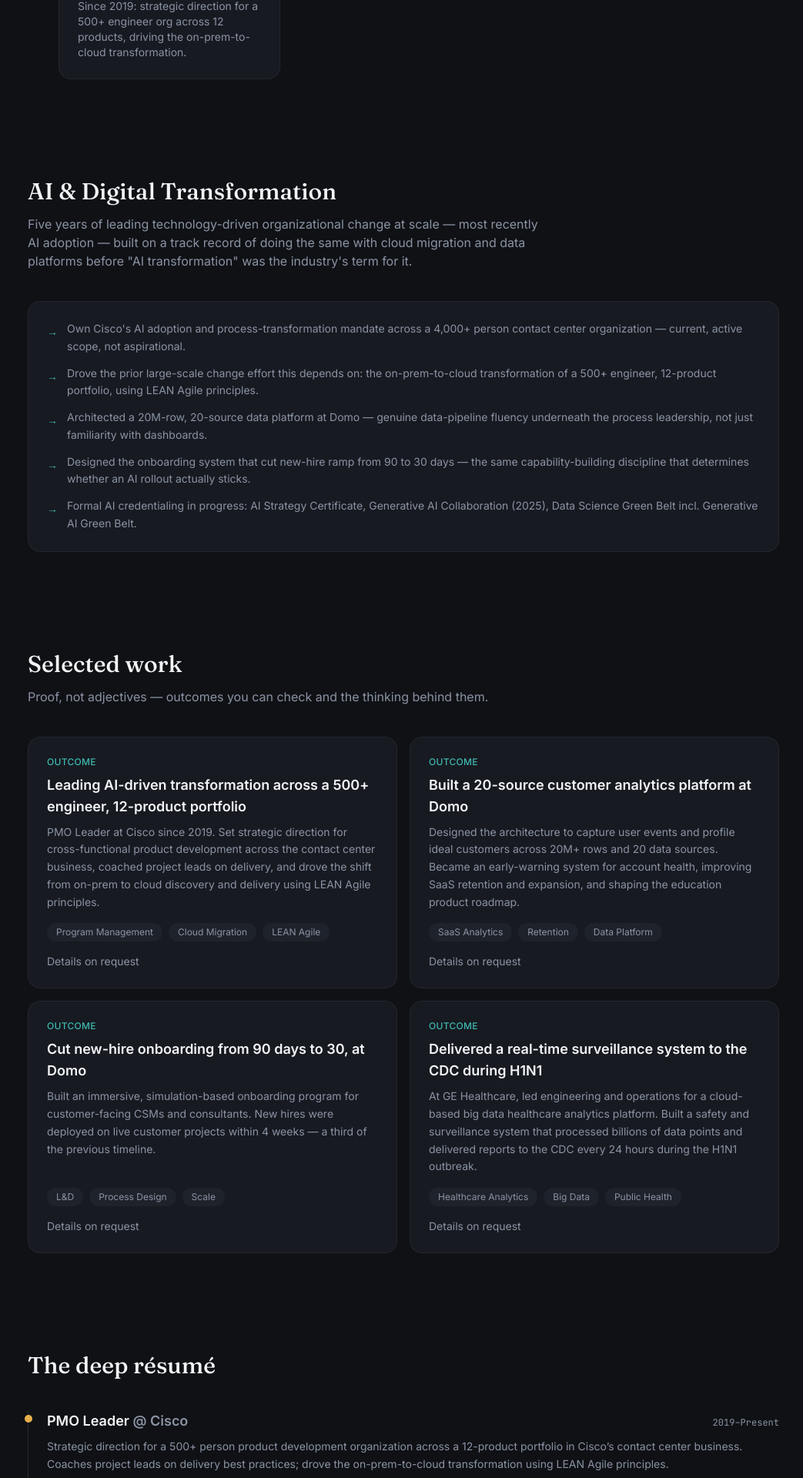
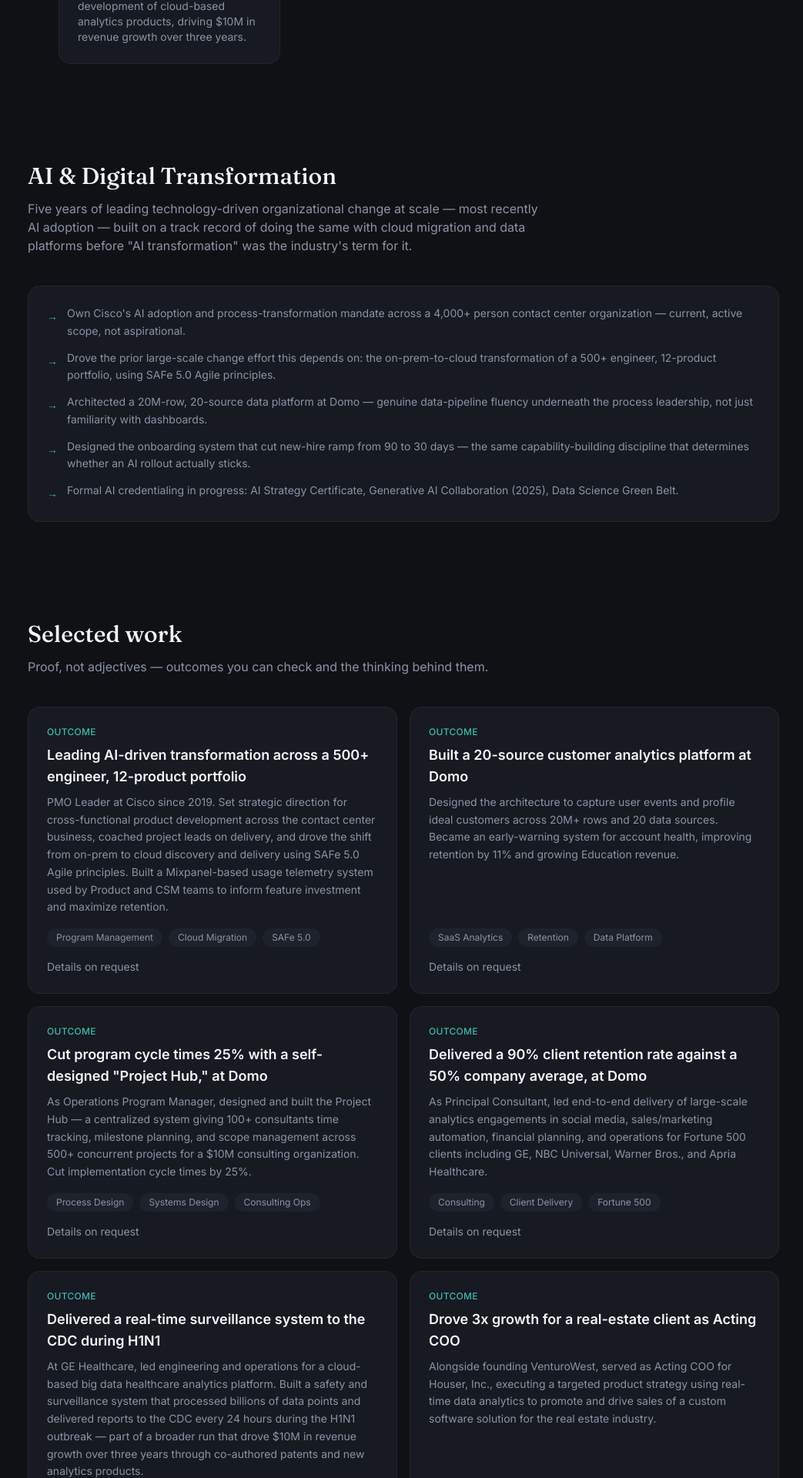
Before and after one commit to ammoncookson-ai/ammon-resume, a React (Vite) app: page / in a window 1280 px wide. Shown: the part 877-2797 px from the top of the page at 77% size, without its empty margins (116-1159 px from the left). Built offline with nearby package versions, Linux system fonts and the light colour scheme; no server answers; the HTML template or start-up script is replaced by a standard one.

Commit message:
Refresh content and fit-checker background from updated resume

```diff
--- a/src/data/content.ts
+++ b/src/data/content.ts
@@ -1,8 +1,15 @@
 // ---------------------------------------------------------------------------
-// Built from Ammon Cookson's LinkedIn export (Aug 2026). Numbers and role
-// details are pulled straight from that document. Review before publishing —
-// especially `skillsMatrix.gaps`, which is a starting guess, not something
-// I should be inventing on your behalf.
+// Built from Ammon Cookson's LinkedIn export (Aug 2026) and updated Aug 30
+// 2026 from his current Word résumé. Numbers and role details are pulled
+// straight from those documents. Review before publishing — especially
+// `skillsMatrix.gaps`, which is a starting guess, not something I should be
+// inventing on your behalf.
+//
+// Note: the Word résumé this was refreshed from doesn't mention the Pul
+// Alliance / Global Child Nutrition work or the Generative AI-specific
+// certifications — I kept both since you'd confirmed them separately and
+// nothing here contradicts them, but worth double-checking they're still
+// current and worded the way you want.
 // ---------------------------------------------------------------------------
 
 export const profile = {
@@ -11,11 +18,11 @@ export const profile = {
   tagline:
     'I take large, fragmented product organizations and turn them into disciplined, AI-fluent delivery engines.',
   eyebrow: 'Program & AI Transformation Leader · Salt Lake City',
-  photo: `${import.meta.env.BASE_URL}headshot.jpg`, // TODO: add your photo at public/headshot.jpg
+  photo: `${import.meta.env.BASE_URL}headshot.jpg`,
   linkedin: 'https://www.linkedin.com/in/ammonc/',
   github: '', // no GitHub on file — Footer hides this link automatically when empty
   resumePdf: `${import.meta.env.BASE_URL}resume.pdf`, // TODO: add a PDF export at public/resume.pdf
-  contactEmail: 'ammon.cookson@icloud.com',
+  contactEmail: 'ammoncookson.ai@gmail.com',
 }
 
 export interface StatCard {
@@ -31,19 +38,19 @@ export const stats: StatCard[] = [
     detail: 'PMO Leader at Cisco, driving enterprise AI adoption and process transformation across a 4,000+ person product organization.',
   },
   {
-    value: '20M rows',
-    label: 'data platform built from scratch, at Domo',
-    detail: 'Architected a user-profiling system spanning 20 data sources (Domo, Adobe Analytics, GA, LMS) to flag at-risk accounts early and grow retention.',
+    value: '20M rows → 11%',
+    label: 'retention lift from a data platform built at Domo',
+    detail: 'Architected a user-profiling system spanning 20M+ rows across 20 data sources; improved retention 11% and grew Education revenue.',
   },
   {
     value: '90 → 30 days',
     label: 'new-hire ramp time cut, at Domo',
-    detail: 'Built simulation-based onboarding; new consultants went from a 90-day ramp to billable work in 4 weeks.',
+    detail: 'Built a dedicated onboarding program covering BI, consulting, and project-management skills for 100+ consultants — cut ramp from 90 days to 30.',
   },
   {
-    value: '12 products',
-    label: 'portfolio led inside Cisco contact center business',
-    detail: 'Since 2019: strategic direction for a 500+ engineer org across 12 products, driving the on-prem-to-cloud transformation.',
+    value: '$10M',
+    label: 'revenue growth driven at GE Healthcare',
+    detail: 'Co-authored patents and led development of cloud-based analytics products, driving $10M in revenue growth over three years.',
   },
 ]
 
@@ -61,32 +68,48 @@ export const work: WorkItem[] = [
     kind: 'Outcome',
     title: 'Leading AI-driven transformation across a 500+ engineer, 12-product portfolio',
     description:
-      'PMO Leader at Cisco since 2019. Set strategic direction for cross-functional product development across the contact center business, coached project leads on delivery, and drove the shift from on-prem to cloud discovery and delivery using LEAN Agile principles.',
-    tags: ['Program Management', 'Cloud Migration', 'LEAN Agile'],
+      'PMO Leader at Cisco since 2019. Set strategic direction for cross-functional product development across the contact center business, coached project leads on delivery, and drove the shift from on-prem to cloud discovery and delivery using SAFe 5.0 Agile principles. Built a Mixpanel-based usage telemetry system used by Product and CSM teams to inform feature investment and maximize retention.',
+    tags: ['Program Management', 'Cloud Migration', 'SAFe 5.0'],
     linkLabel: 'Details on request',
   },
   {
     kind: 'Outcome',
     title: 'Built a 20-source customer analytics platform at Domo',
     description:
-      'Designed the architecture to capture user events and profile ideal customers across 20M+ rows and 20 data sources. Became an early-warning system for account health, improving SaaS retention and expansion, and shaping the education product roadmap.',
+      'Designed the architecture to capture user events and profile ideal customers across 20M+ rows and 20 data sources. Became an early-warning system for account health, improving retention by 11% and growing Education revenue.',
     tags: ['SaaS Analytics', 'Retention', 'Data Platform'],
     linkLabel: 'Details on request',
   },
   {
     kind: 'Outcome',
-    title: 'Cut new-hire onboarding from 90 days to 30, at Domo',
+    title: 'Cut program cycle times 25% with a self-designed "Project Hub," at Domo',
     description:
-      'Built an immersive, simulation-based onboarding program for customer-facing CSMs and consultants. New hires were deployed on live customer projects within 4 weeks — a third of the previous timeline.',
-    tags: ['L&D', 'Process Design', 'Scale'],
+      'As Operations Program Manager, designed and built the Project Hub — a centralized system giving 100+ consultants time tracking, milestone planning, and scope management across 500+ concurrent projects for a $10M consulting organization. Cut implementation cycle times by 25%.',
+    tags: ['Process Design', 'Systems Design', 'Consulting Ops'],
+    linkLabel: 'Details on request',
+  },
+  {
+    kind: 'Outcome',
+    title: 'Delivered a 90% client retention rate against a 50% company average, at Domo',
+    description:
+      'As Principal Consultant, led end-to-end delivery of large-scale analytics engagements in social media, sales/marketing automation, financial planning, and operations for Fortune 500 clients including GE, NBC Universal, Warner Bros., and Apria Healthcare.',
+    tags: ['Consulting', 'Client Delivery', 'Fortune 500'],
     linkLabel: 'Details on request',
   },
   {
     kind: 'Outcome',
     title: 'Delivered a real-time surveillance system to the CDC during H1N1',
     description:
-      'At GE Healthcare, led engineering and operations for a cloud-based big data healthcare analytics platform. Built a safety and surveillance system that processed billions of data points and delivered reports to the CDC every 24 hours during the H1N1 outbreak.',
+      'At GE Healthcare, led engineering and operations for a cloud-based big data healthcare analytics platform. Built a safety and surveillance system that processed billions of data points and delivered reports to the CDC every 24 hours during the H1N1 outbreak — part of a broader run that drove $10M in revenue growth over three years through co-authored patents and new analytics products.',
     tags: ['Healthcare Analytics', 'Big Data', 'Public Health'],
+    linkLabel: 'Details on request',
+  },
+  {
+    kind: 'Outcome',
+    title: 'Drove 3x growth for a real-estate client as Acting COO',
+    description:
+      'Alongside founding VenturoWest, served as Acting COO for Houser, Inc., executing a targeted product strategy using real-time data analytics to promote and drive sales of a custom software solution for the real estate industry.',
+    tags: ['Acting COO', 'PropTech', 'Growth'],
     linkLabel: 'Details on request',
   },
 ]
@@ -101,12 +124,12 @@ export interface ResumeRole {
 
 export const resume: ResumeRole[] = [
   {
-    title: 'PMO Leader',
-    company: 'Cisco',
-    period: '2019–Present',
+    title: 'Program Management Leader',
+    company: 'Cisco Systems',
+    period: 'Aug 2019–Present',
     description:
-      'Strategic direction for a 500+ person product development organization across a 12-product portfolio in Cisco’s contact center business. Coaches project leads on delivery best practices; drove the on-prem-to-cloud transformation using LEAN Agile principles.',
-    tags: ['Program Management', 'Cloud Migration', 'LEAN Agile'],
+      'Strategic direction for a 500+ person product development organization across a 12-product portfolio in Cisco’s contact center business. Coaches project leads on delivery best practices; drove the on-prem-to-cloud transformation using SAFe 5.0 Agile principles. Built a Mixpanel-based telemetry system used by Product and CSM teams to inform feature investment and maximize retention.',
+    tags: ['Program Management', 'Cloud Migration', 'SAFe 5.0'],
   },
   {
     title: 'Technology Program & Execution Management',
@@ -117,28 +140,60 @@ export const resume: ResumeRole[] = [
     tags: ['Nonprofit', 'Digital Health', 'Global'],
   },
   {
-    title: 'Founder',
-    company: 'VenturoWest Inc.',
-    period: '2018–2019',
+    title: 'Founder (and Acting COO, client engagement)',
+    company: 'VenturoWest, Inc.',
+    period: 'Nov 2018–Aug 2019',
     description:
-      'Built and deployed the operating infrastructure for a mortgage and real estate business, combining custom software with Domo, CINC, and Zillow to match buyers to homes on lifestyle fit and surface investor-grade financial metrics.',
-    tags: ['Founder', 'PropTech', 'Program Management'],
+      'Built and deployed a software solution and consulting services in business strategy, operations, and information systems for the real estate industry, integrating an enhanced property-search feature based on lifestyle attributes for buyers and financial performance metrics for investors. As Acting COO for client Houser, Inc., executed a data-driven product strategy that achieved 3x growth.',
+    tags: ['Founder', 'PropTech', 'Acting COO'],
   },
   {
-    title: 'Program Manager → Consulting Manager → Principal Consultant',
+    title: 'Program Manager, Domo University',
     company: 'Domo, Inc.',
-    period: '2013–2018',
+    period: 'Mar 2016–Nov 2018',
     description:
-      'Ran Domo University and led a 100-person consulting org across 500+ concurrent projects. Designed the internal Project Hub for time tracking and delivery metrics, and delivered SaaS analytics engagements for clients including GE and NBC.',
-    tags: ['SaaS', 'Consulting', 'Data Platform'],
+      'Built a platform capturing key user events from 20 data sources to profile ideal users and flag declining usage trends, enabling proactive roadmaps and driving an 11% retention improvement. Developed and delivered training on project management, requirements solicitation, dashboard design, and data visualization, including internal education and onboarding programs that cut new-hire ramp from 90 to 30 days.',
+    tags: ['SaaS', 'Data Platform', 'L&D'],
   },
   {
-    title: 'VP → GM, Analytics & Quality',
-    company: 'Healthcare Quality Catalyst / GE Healthcare',
-    period: '2005–2013',
+    title: 'Operations Program Manager',
+    company: 'Domo, Inc.',
+    period: 'Sep 2014–Mar 2016',
     description:
-      'Led engineering and operations for a cloud-based big data healthcare analytics platform, and applied LEAN methodologies to hospital quality outcomes and patient safety. Global Lean Champion, training engineering teams on lean software development.',
-    tags: ['Healthcare Analytics', 'Big Data', 'LEAN'],
+      'Drove product innovation in big data analytics and operational excellence for a 100-person, $10M consulting organization managing 500+ concurrent customer projects. Designed the "Project Hub" — a centralized system giving consultants time tracking, milestone planning, and scope management — cutting implementation cycle times by 25%.',
+    tags: ['Consulting Ops', 'Process Design', 'Data Platform'],
+  },
+  {
+    title: 'Principal Consultant',
+    company: 'Domo, Inc.',
+    period: 'Apr 2013–Aug 2014',
+    description:
+      'Led end-to-end execution of large-scale analytics projects in social media, sales/marketing automation, financial planning, and operations for Fortune 500 clients across media/advertising, transportation, and manufacturing, achieving a 90% retention rate against a 50% company average. Authored a patent supporting a healthcare client’s adoption of Domo.',
+    tags: ['Consulting', 'Analytics', 'Fortune 500'],
+  },
+  {
+    title: 'Vice President',
+    company: 'Healthcare Quality Catalyst, LLC',
+    period: 'May 2012–Jan 2013',
+    description:
+      'Delivered strategic and operational leadership to cross-functional teams in customer engagements, building processes for streamlined program portfolio management and service delivery.',
+    tags: ['Healthcare', 'Portfolio Management'],
+  },
+  {
+    title: 'GM, Engineering & Operations',
+    company: 'GE Healthcare',
+    period: 'Feb 2005–Feb 2012',
+    description:
+      'Directed product development, engineering, and operations for a portfolio of cloud-based big-data healthcare analytics products. Built a safety and surveillance system processing billions of data points, delivering a daily H1N1 report to the CDC. Piloted Lean methodologies across the global engineering organization. Co-authored patents and led development of new analytics products, driving $10M in revenue growth over three years.',
+    tags: ['Healthcare Analytics', 'Big Data', 'Lean'],
+  },
+  {
+    title: 'VP Product Development · Program/Product/R&D Manager',
+    company: 'ProWorks & Sage Software',
+    period: 'Prior to 2005',
+    description:
+      'VP of Product Development at ProWorks (Corvallis, OR); Program Manager, Product Manager, and R&D Manager roles at Sage Software (Beaverton, OR).',
+    tags: ['Product Management', 'R&D'],
   },
   {
     title: 'Program Manager',
@@ -153,26 +208,27 @@ export const resume: ResumeRole[] = [
 export const aiTransformation = {
   heading: 'AI & Digital Transformation',
   summary:
-    'Five years of leading technology-driven organizational change at scale \u2014 most recently AI adoption \u2014 built on a track record of doing the same with cloud migration and data platforms before "AI transformation" was the industry\'s term for it.',
+    'Five years of leading technology-driven organizational change at scale — most recently AI adoption — built on a track record of doing the same with cloud migration and data platforms before "AI transformation" was the industry\'s term for it.',
   points: [
-    'Own Cisco\'s AI adoption and process-transformation mandate across a 4,000+ person contact center organization \u2014 current, active scope, not aspirational.',
-    'Drove the prior large-scale change effort this depends on: the on-prem-to-cloud transformation of a 500+ engineer, 12-product portfolio, using LEAN Agile principles.',
-    'Architected a 20M-row, 20-source data platform at Domo \u2014 genuine data-pipeline fluency underneath the process leadership, not just familiarity with dashboards.',
-    'Designed the onboarding system that cut new-hire ramp from 90 to 30 days \u2014 the same capability-building discipline that determines whether an AI rollout actually sticks.',
-    'Formal AI credentialing in progress: AI Strategy Certificate, Generative AI Collaboration (2025), Data Science Green Belt incl. Generative AI Green Belt.',
+    'Own Cisco\'s AI adoption and process-transformation mandate across a 4,000+ person contact center organization — current, active scope, not aspirational.',
+    'Drove the prior large-scale change effort this depends on: the on-prem-to-cloud transformation of a 500+ engineer, 12-product portfolio, using SAFe 5.0 Agile principles.',
+    'Architected a 20M-row, 20-source data platform at Domo — genuine data-pipeline fluency underneath the process leadership, not just familiarity with dashboards.',
+    'Designed the onboarding system that cut new-hire ramp from 90 to 30 days — the same capability-building discipline that determines whether an AI rollout actually sticks.',
+    'Formal AI credentialing in progress: AI Strategy Certificate, Generative AI Collaboration (2025), Data Science Green Belt.',
   ],
 }
 
 export const skillsMatrix = {
   superpowers: [
     'Large-scale program management (500+ person orgs, 500+ concurrent projects)',
-    'LEAN / Agile transformation (on-prem to cloud, global Lean Champion training)',
+    'Agile/Lean transformation (on-prem to cloud, SAFe 5.0, global Lean Champion training)',
     'Data platform architecture for business insight (20M-row, 20-source builds)',
     'Onboarding & L&D systems design (90 → 30 day ramp, capstone simulations)',
   ],
   competent: [
     'Hands-on technical fluency (BS Computer Information Systems; built and integrated systems directly at VenturoWest)',
     'Regulated / healthcare-industry delivery',
+    'P&L and vendor management (Acting COO, Houser Inc.; GM, Engineering & Operations, GE Healthcare)',
   ],
   gaps: [
     'Hands-on IC software engineering — recent roles have focused on program management and driving organizational transformation, not day-to-day coding',
```
Also changed, not shown: worker/index.ts (+56 -34 lines).
